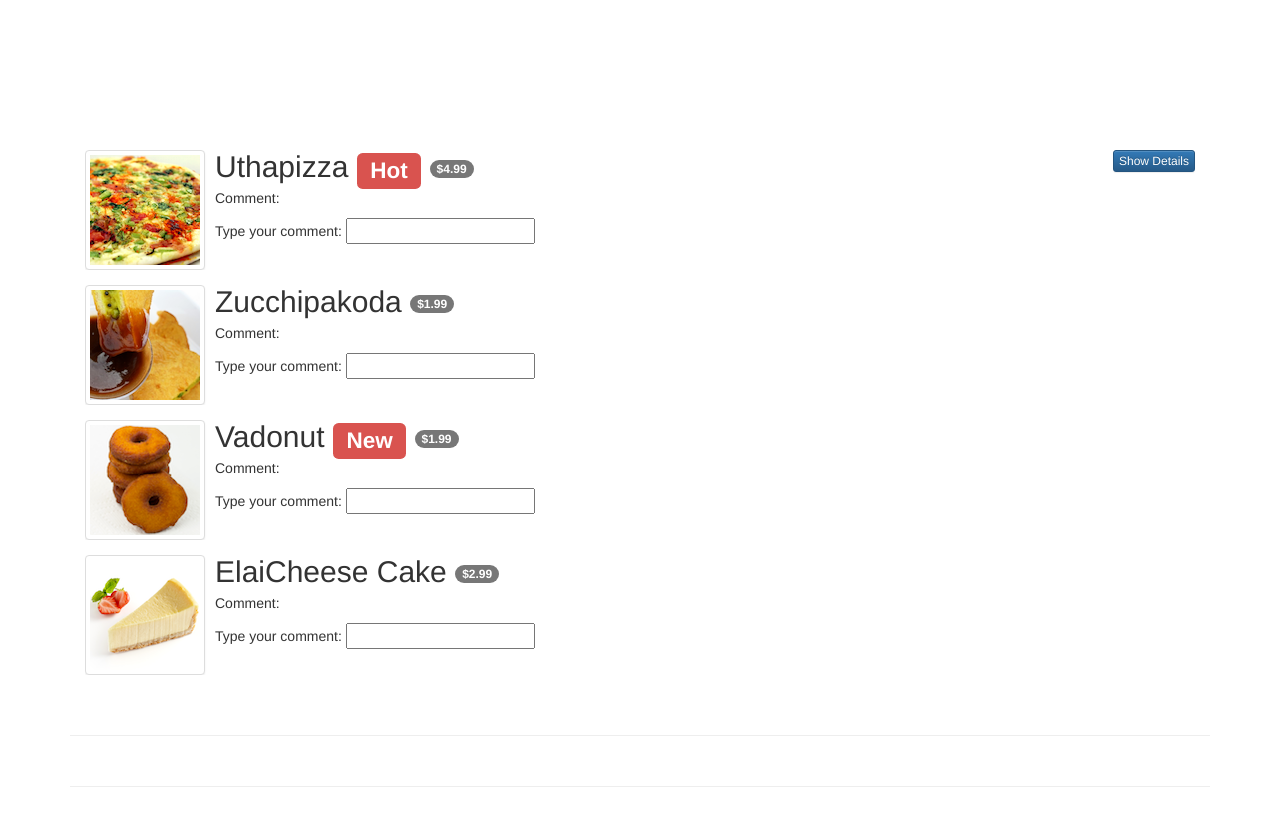
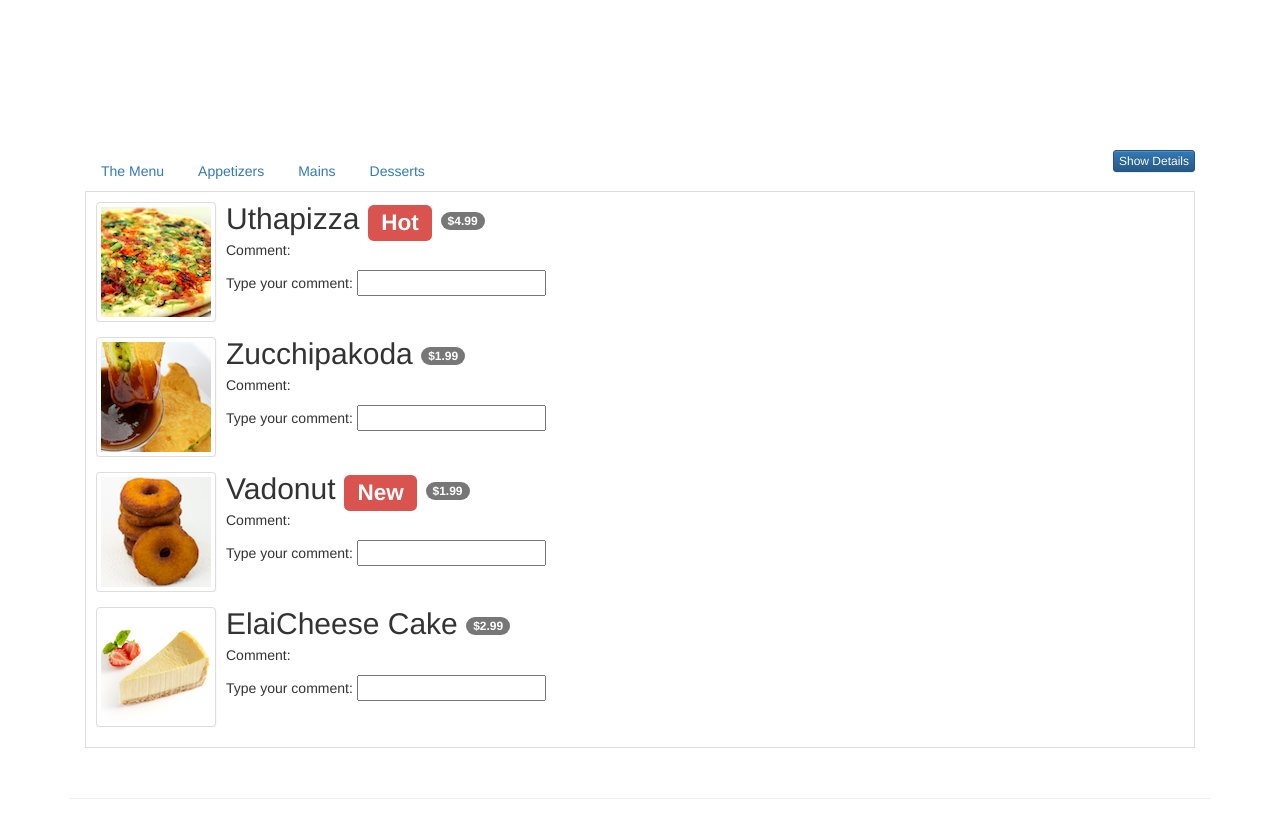
Before and after one commit to QianZhou/conFusion, a website: page app/menu.html in a window 1280 px wide. Shown: the top 838 px of the page. Before the commit the page ends 800 px from the top, so only its background shows below. Drawn offline with Linux system fonts and the light colour scheme.

Commit message:
Angular Scope
Use scope to connect the view and the controller.
Make use of the ngShow directive.

```diff
--- a/app/menu.html
+++ b/app/menu.html
@@ -34,8 +34,24 @@
                     <button ng-click="toggleDetails()" class="btn btn-xs btn-primary pull-right" type="button">
                         {{showDetails ? 'Hide Details':'Show Details'}}
                     </button>
-                    <ul class="media-list">
-                        <li class="media" ng-repeat="dish in dishes">
+                    <ul class="nav nav-tabs" role="tablist">
+                        <li role="presentation" ng-class="{active.isSelected(1)}">
+                            <a ng-click="select(1)" aria-controls="all menu" role="tab">The Menu</a>
+                        </li>
+                        <li role="presentation" ng-class="{active.isSelected(2)}">
+                            <a ng-click="select(2)" aria-controls="appetizers" role="tab">Appetizers</a>
+                        </li>
+                        <li role="presentation" ng-class="{active.isSelected(3)}">
+                            <a ng-click="select(3)" aria-controls="mains" role="tab">Mains</a>
+                        </li>
+                        <li role="presentation" ng-class="{active.isSelected(4)}">
+                            <a ng-click="select(4)" aria-controls="desserts" role="tab">Desserts</a>
+                        </li>
+                    </ul>
+
+                    <div class="tab-content">
+                        <ul class="media-list tab-pane fade in active">
+                            <li class="media" ng-repeat="dish in dishes |filter:filtText">
                                 <div class="media-left media-middle">
                                     <a href="#">
                                         <img class="media-object img-thumbnail" ng-src={{dish.image}} alt="Uthappizza">
@@ -56,11 +72,7 @@
                     </div>
                 </div>
             </div>
-
-
-
-
-
+        </div>
     </div>
 
 
--- a/app/scripts/app.js
+++ b/app/scripts/app.js
@@ -4,6 +4,8 @@ angular.module('confusionApp', [])
 .controller('MenuController', ['$scope', function ($scope) {
     $scope.tab = 1;
     $scope.filtText = '';
+    $scope.showDetails = false;
+
     var dishes = [
         {
             name: 'Uthapizza',
@@ -60,11 +62,6 @@ angular.module('confusionApp', [])
         return ($scope.tab === checkTab);
     };
 
-
-    $scope.showDetails = false;
-
-
-
     $scope.toggleDetails = function () {
         $scope.showDetails = !$scope.showDetails;
     };
```
Lines whose indentation alone changed are shown as unchanged.
